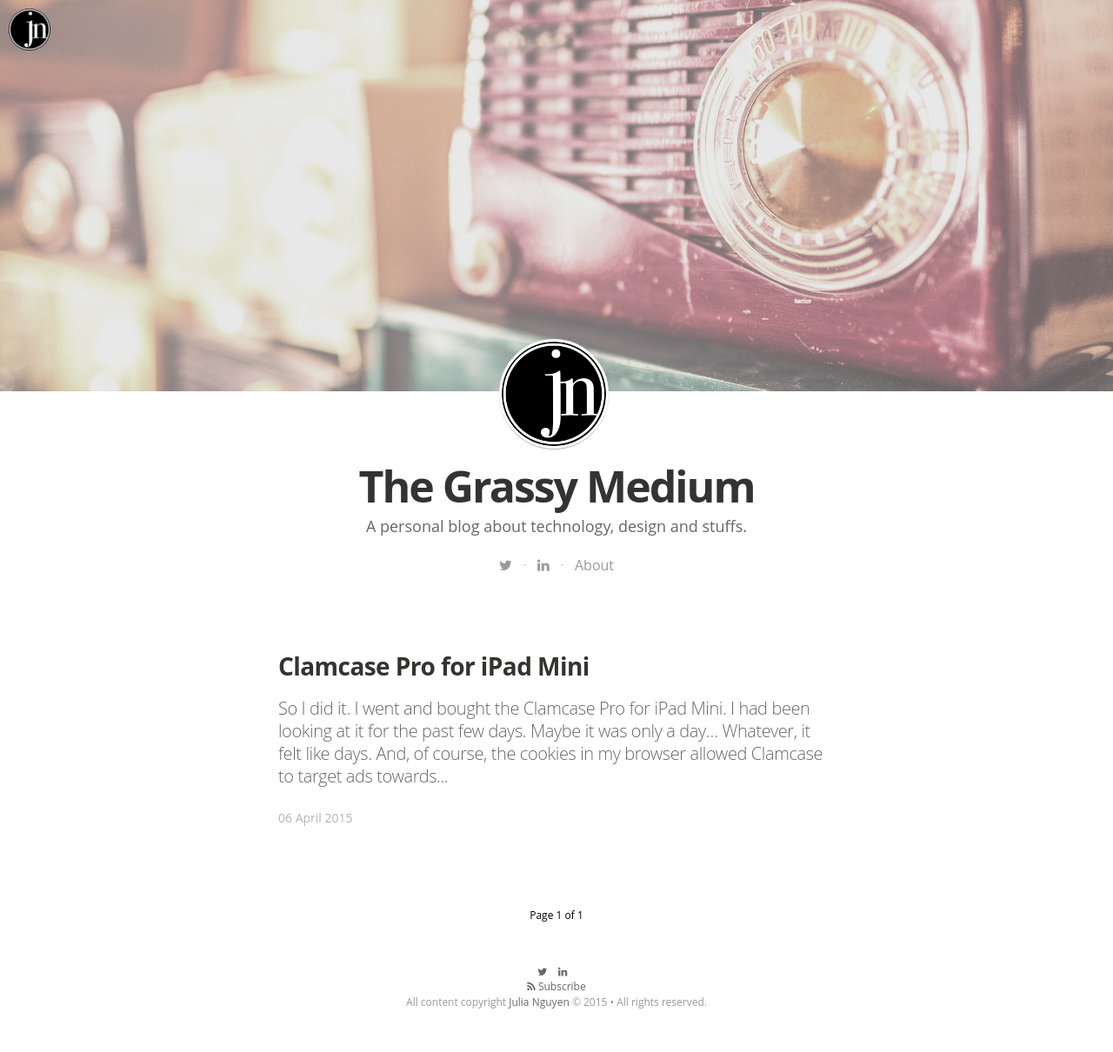
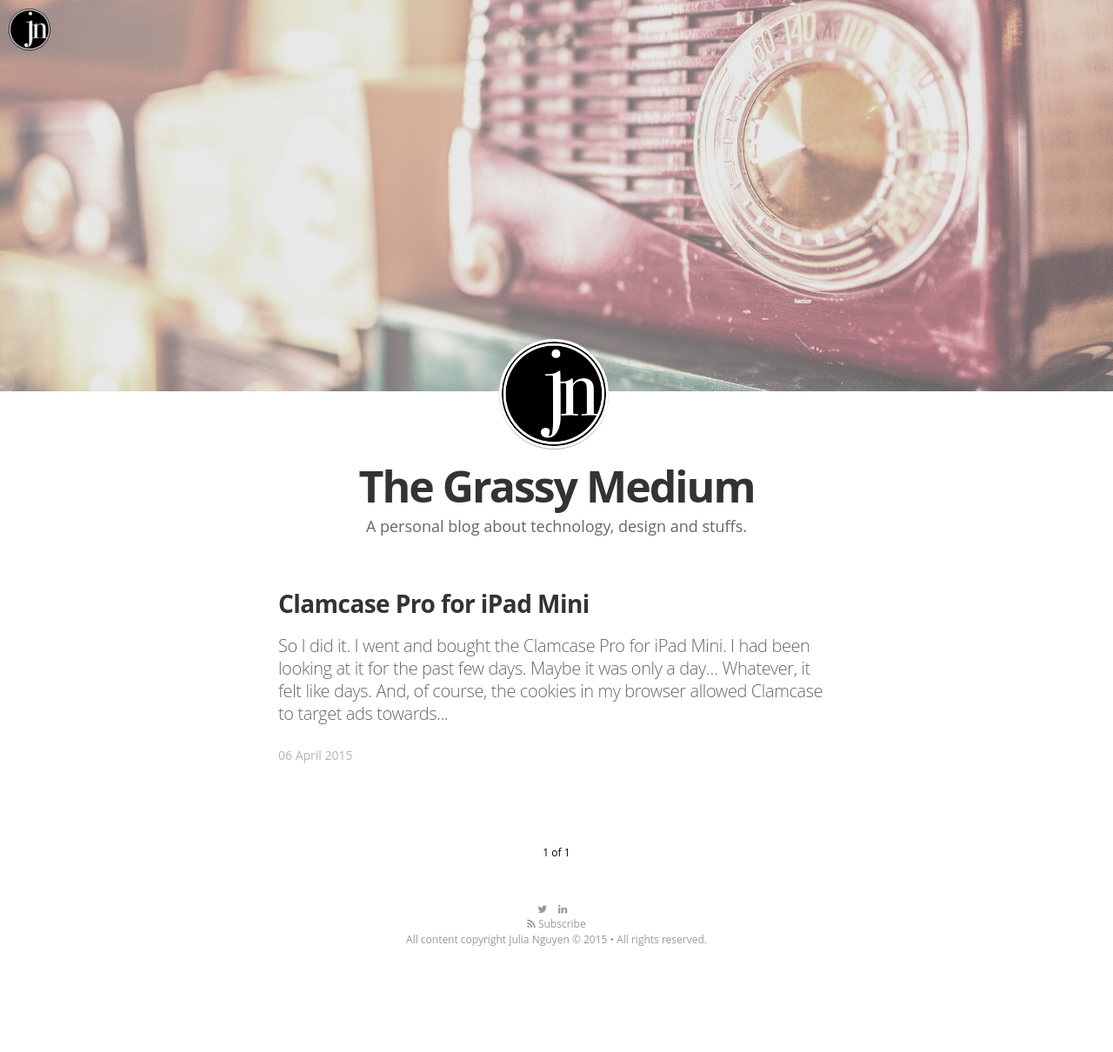
Before and after one commit to uxjulia/jekyll-blog, a Jekyll site: the page built from index.html, in a window 1280 px wide. Shown: the whole page at 87% size. Built offline with Jekyll 4.4.1, drawn with Linux system fonts in a browser that asks for light colours; nearby versions of some CDN libraries; some web fonts are replaced; Markdown is read by kramdown in place of the engine named in the settings; the list of posts is cut into pages by our own code; after the commit the page ends 1138 px from its top, so only the background shows below that.

Commit message:
footer link color; social links location

```diff
--- a/css/main.sass
+++ b/css/main.sass
@@ -227,7 +227,7 @@ body
   color: #999
   line-height: $rs*1.1
   a
-    color: #666
+    color: #999
     text-decoration: none
     &:hover
       color: #333
--- a/index.html
+++ b/index.html
@@ -14,7 +14,7 @@ layout: default
     {% endif %}
     <h1 class="blog-title">{{ site.title }}</h1>
     <h2 class="blog-description">{{ site.description }}</h2>
-    <div class="custom-links">
+    <!-- <div class="custom-links">
       {% for social in site.social %}
         {% if social.url %}
             <a class="icon-{{ social.icon }}" href="{{ social.url }}">
@@ -23,8 +23,7 @@ layout: default
             &nbsp;&nbsp;·&nbsp;&nbsp;
         {% endif %}
       {% endfor %}
-      <a href="/about/">About</a>
-    </div>
+    </div> -->
 </header>
 
 
@@ -78,7 +77,7 @@ layout: default
       {% if paginator.next_page %}
         <a class="newer-posts" href="/page{{paginator.next_page}}">&larr; Older posts</a>
       {% endif %}
-      <span class="page-number">Page {{ paginator.page }} of {{ paginator.total_pages }}</span>
+      <span class="page-number">{{ paginator.page }} of {{ paginator.total_pages }}</span>
       {% if paginator.previous_page %}
         {% if paginator.page == 2 %}
           <a class="older-posts" href="/">Newer posts &rarr;</a>
```
Also changed, not shown: _drafts/draftin.md (added, +14 -0 lines), 1 other file.
